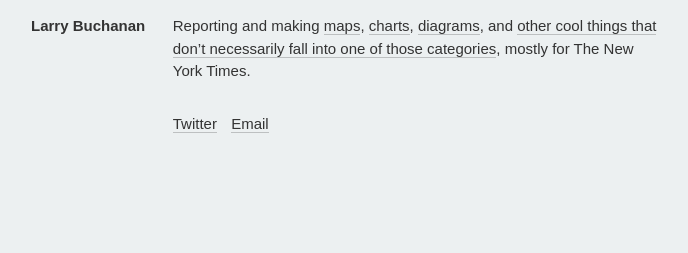
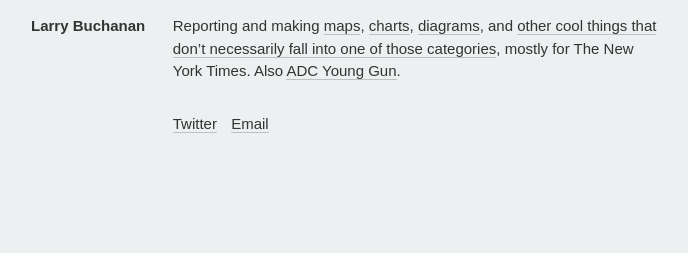
Before and after one commit to larrybuch/larrybuch.github.io, a plain HTML site: page index.html in a window 1280 px wide. Shown: the whole page, without its empty margins (289-977 px from the left). Drawn offline with Linux system fonts and the light colour scheme; no server answers.

Commit message:
added young gun

```diff
--- a/index.html
+++ b/index.html
@@ -14,7 +14,7 @@
     <div class="first"><h1>Larry Buchanan</h1></div>
     <div class="second">
       <div class="row">
-        Reporting and making <a href="#maps">maps</a>, <a href="#charts">charts</a>, <a href="#diagrams">diagrams</a>, and <a href="#other-cool-stuff">other cool things that don&#8217;t necessarily fall into one of those categories</a>, mostly for The New York Times.
+        Reporting and making <a href="#maps">maps</a>, <a href="#charts">charts</a>, <a href="#diagrams">diagrams</a>, and <a href="#other-cool-stuff">other cool things that don&#8217;t necessarily fall into one of those categories</a>, mostly for The New York Times. Also <a href="http://adcyoungguns.org/profiles/larry-buchanan">ADC Young Gun</a>.
       </div>
       <div class="row">
         <span><a href="http://twitter.com/larrybuch" target="_blank">Twitter</a></span>
```
